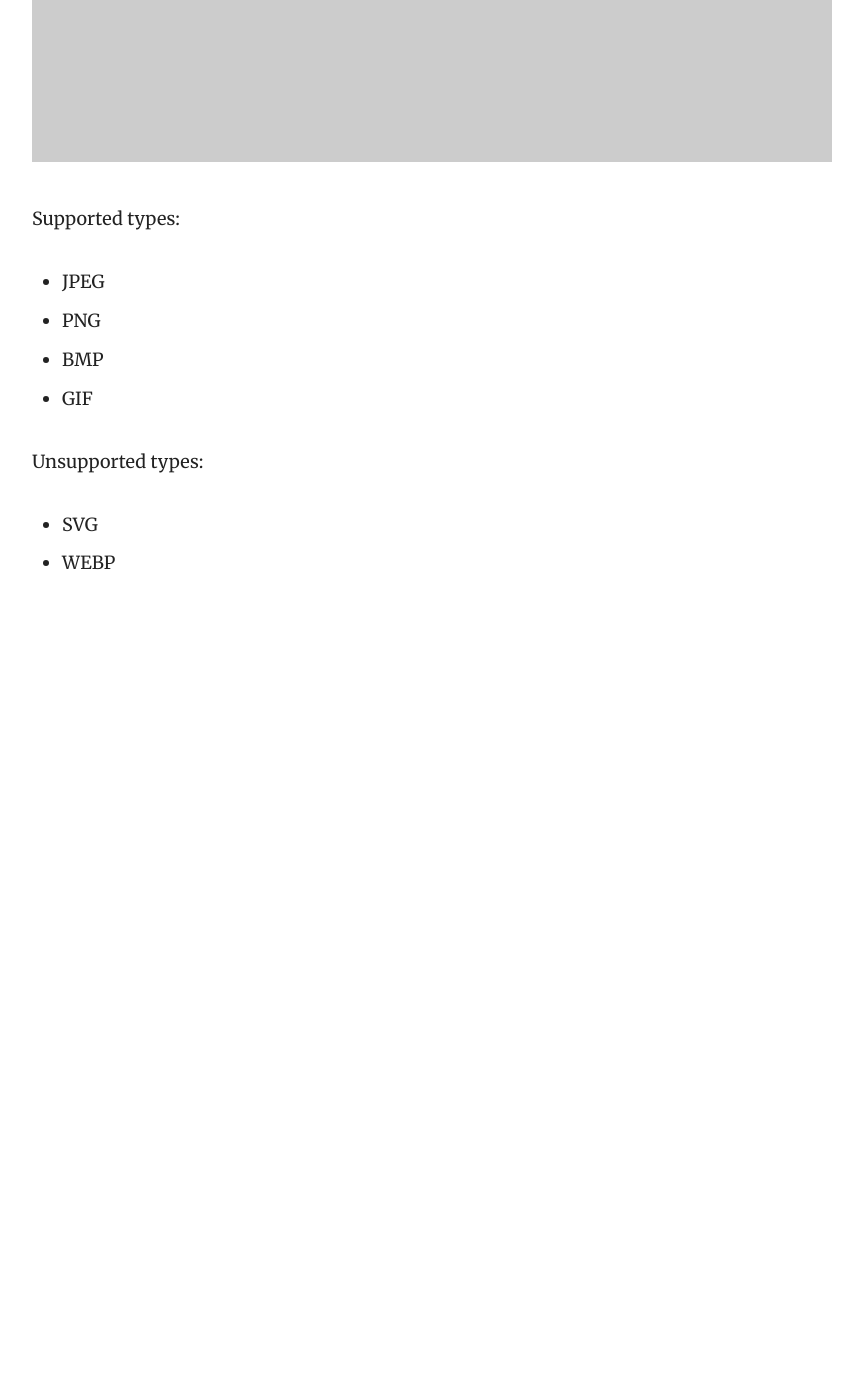
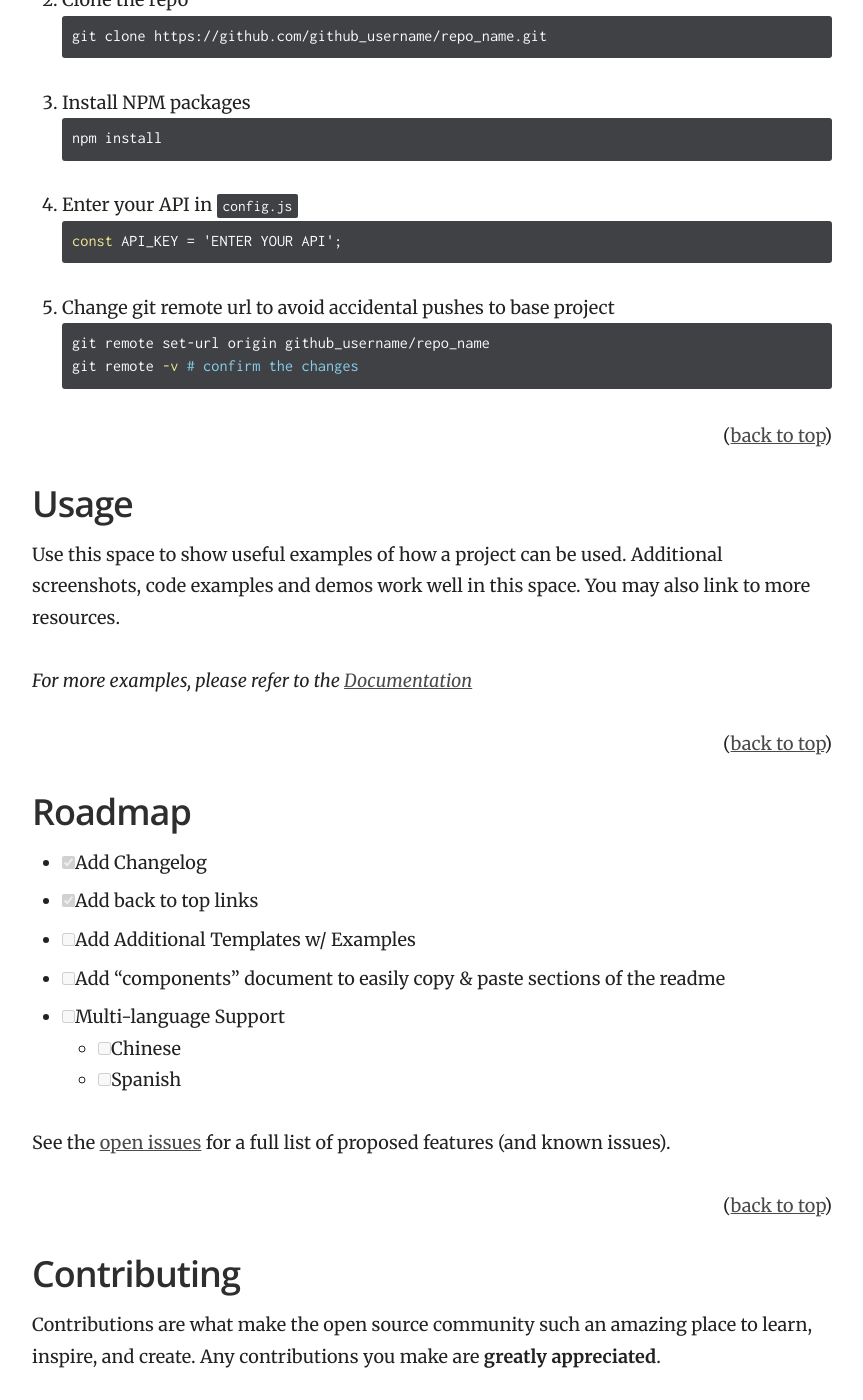
Before and after one commit to openerp-hk-t/doc, a Jekyll site: the page built from _docs/business insight/tutorial.md, in a window 1280 px wide and 1400 px high, scrolled down 965 px. Shown: the whole window, without its empty margins (358-1221 px from the left). Built offline with Jekyll 4.4.1, drawn with Linux system fonts in a browser that asks for light colours; before the commit the page ends 1595 px from its top, so only the background shows below that; some of the changed text lies outside the part shown.

Commit message:
Update tutorial.md

````diff
--- a/_docs/business insight/tutorial.md
+++ b/_docs/business insight/tutorial.md
@@ -4,26 +4,85 @@ category: Business Insight
 order: 1
 ---
 
-Ask your Auto-SQL chatbot with business insights.
+<!-- GETTING STARTED -->
+## Getting Started
 
-> Images are stored until you choose to remove them.
+This is an example of how you may give instructions on setting up your project locally.
+To get a local copy up and running follow these simple example steps.
 
-To share an image:
+### Prerequisites
 
-1. Open a message with someone
-2. Select the **Send Media** button
-3. Pick an image
+This is an example of how to list things you need to use the software and how to install them.
+* npm
+  ```sh
+  npm install npm@latest -g
+  ```
 
-![](//placehold.it/800x600)
+### Installation
 
-Supported types:
+_Below is an example of how you can instruct your audience on installing and setting up your app. This template doesn't rely on any external dependencies or services._
 
-* JPEG
-* PNG
-* BMP
-* GIF
+1. Get a free API Key at [https://example.com](https://example.com)
+2. Clone the repo
+   ```sh
+   git clone https://github.com/github_username/repo_name.git
+   ```
+3. Install NPM packages
+   ```sh
+   npm install
+   ```
+4. Enter your API in `config.js`
+   ```js
+   const API_KEY = 'ENTER YOUR API';
+   ```
+5. Change git remote url to avoid accidental pushes to base project
+   ```sh
+   git remote set-url origin github_username/repo_name
+   git remote -v # confirm the changes
+   ```
 
-Unsupported types:
+<p align="right">(<a href="#readme-top">back to top</a>)</p>
 
-* SVG
-* WEBP
+
+
+<!-- USAGE EXAMPLES -->
+## Usage
+
+Use this space to show useful examples of how a project can be used. Additional screenshots, code examples and demos work well in this space. You may also link to more resources.
+
+_For more examples, please refer to the [Documentation](https://example.com)_
+
+<p align="right">(<a href="#readme-top">back to top</a>)</p>
+
+
+
+<!-- ROADMAP -->
+## Roadmap
+
+- [x] Add Changelog
+- [x] Add back to top links
+- [ ] Add Additional Templates w/ Examples
+- [ ] Add "components" document to easily copy & paste sections of the readme
+- [ ] Multi-language Support
+    - [ ] Chinese
+    - [ ] Spanish
+
+See the [open issues](https://github.com/othneildrew/Best-README-Template/issues) for a full list of proposed features (and known issues).
+
+<p align="right">(<a href="#readme-top">back to top</a>)</p>
+
+
+
+<!-- CONTRIBUTING -->
+## Contributing
+
+Contributions are what make the open source community such an amazing place to learn, inspire, and create. Any contributions you make are **greatly appreciated**.
+
+If you have a suggestion that would make this better, please fork the repo and create a pull request. You can also simply open an issue with the tag "enhancement".
+Don't forget to give the project a star! Thanks again!
+
+1. Fork the Project
+2. Create your Feature Branch (`git checkout -b feature/AmazingFeature`)
+3. Commit your Changes (`git commit -m 'Add some AmazingFeature'`)
+4. Push to the Branch (`git push origin feature/AmazingFeature`)
+5. Open a Pull Request
````
